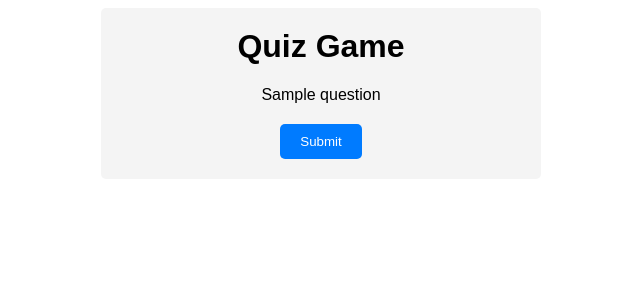
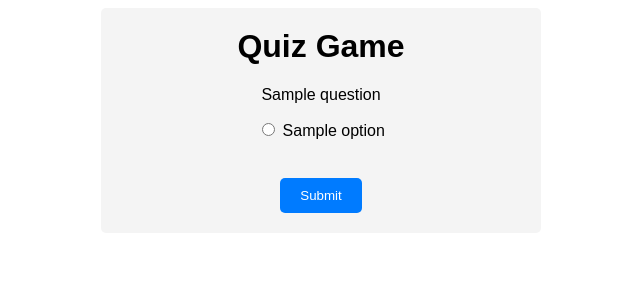
Before and after one commit to Donphili/My_quiz_game, a Flask app: template templates/index.html in a window 1280 px wide. Shown: the top 300 px of the page, without its empty margins (319-959 px from the left). Run offline with Flask 3, Linux system fonts and the light colour scheme; the template is opened without the code that fills it: most values are stand-ins (such as "Sample title", 1, 10 or a date in 2020).

Commit message:
Quiz game project

```diff
--- a/templates/index.html
+++ b/templates/index.html
@@ -13,8 +13,8 @@
             {% for question in questions %}
             <p>{{ question.question }}</p>
             <form id="options-form">
-                {% for idx, option in enumerate(question.options) %}
-                <label><input type="radio" name="option" value="{{ idx }}"> <span>{{ option }}</span></label><br>
+                {% for option in question.options %}
+                <label><input type="radio" name="option" value="{{ loop.index0 }}"> <span>{{ option }}</span></label><br>
                 {% endfor %}
             </form>
             {% endfor %}
```
